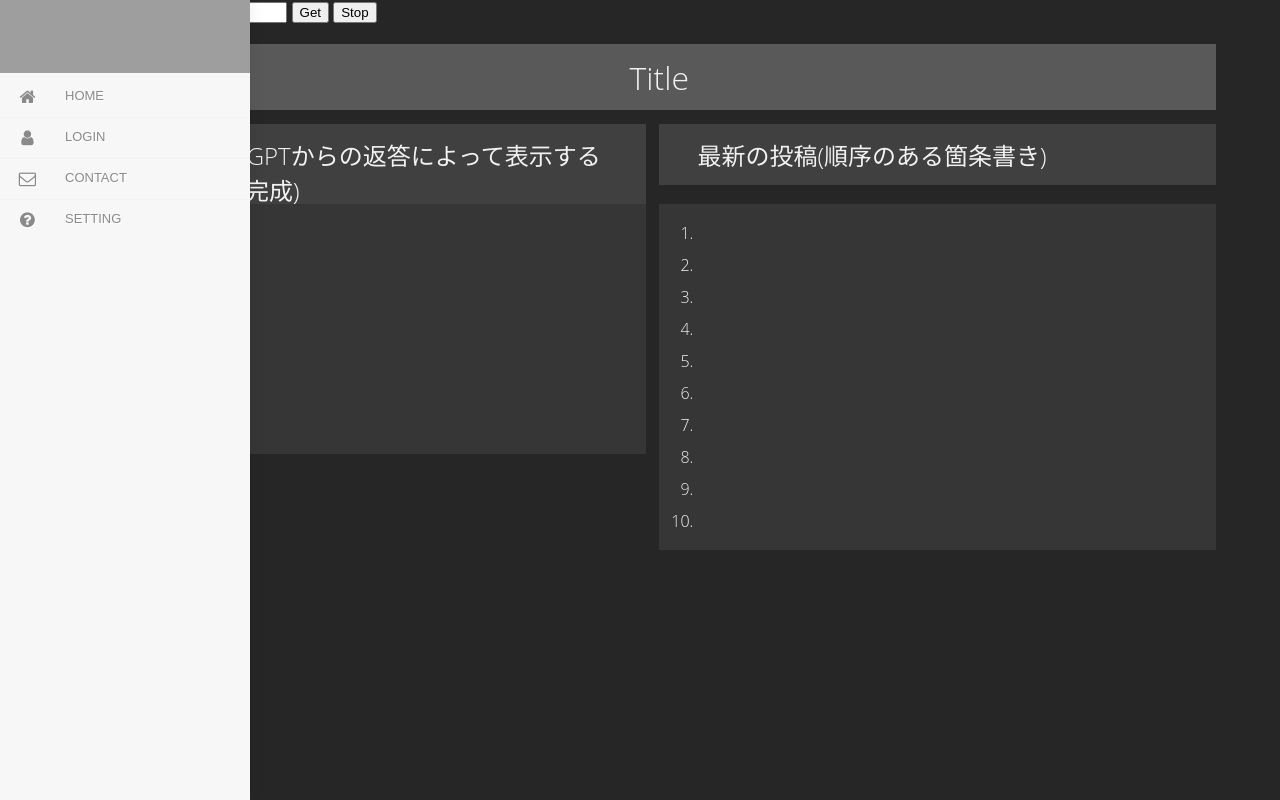
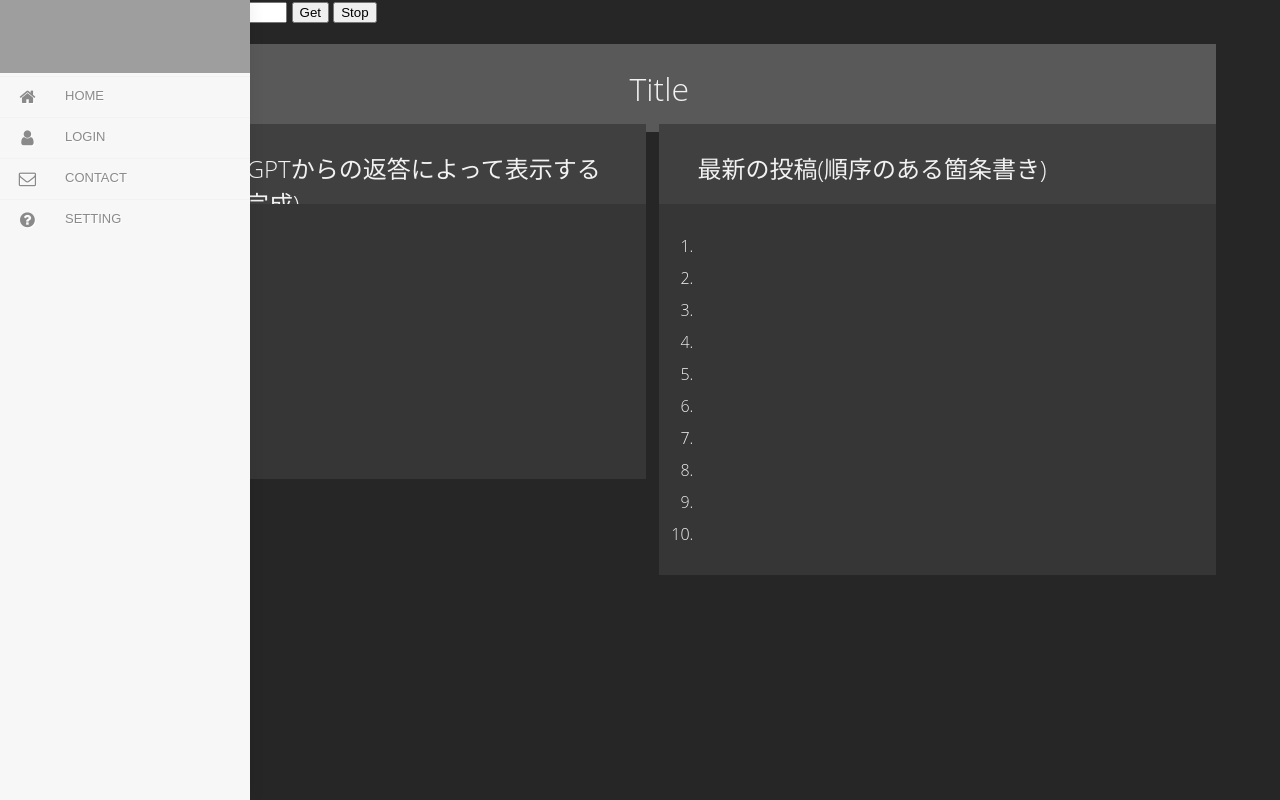
Before and after one commit to s1f102101165/INIADPractice, a Django app: page /chat in a window 1280 px wide. Run offline with Django 4.2, Linux system fonts and the light colour scheme; some libraries are stand-ins or nearby versions; grey boxes are pictures that could not be loaded.

Commit message:
Update chat.css

```diff
--- a/chatapp/static/chatapp/css/chat.css
+++ b/chatapp/static/chatapp/css/chat.css
@@ -13,7 +13,7 @@
 
 
 h1{
-    padding: 1% 8%;
+    padding: 2% 8%;
     font-weight:200;
     background-color : #595959 ;
     position: relative;
@@ -21,7 +21,7 @@
     }
 
 .black{
-    padding: 1% 3%;
+    padding: 2% 3%;
     font-weight:180;
     background-color : #404040 ;
     position: absolute;
@@ -31,7 +31,7 @@
     }
 
 .comments{
-    padding: 1% 3%;
+    padding: 2% 3%;
     font-weight:180;
     background-color : #404040 ;
     position: absolute;
@@ -41,7 +41,7 @@
     }
 
 .comment2{
-    padding: 1% 3%;
+    padding: 2% 3%;
     font-weight:200;
     background-color : #363636 ;
     position: absolute;
@@ -52,7 +52,7 @@
     }
 
 .black2{
-    padding: 1% 3%;
+    padding: 2% 3%;
     font-weight:400;
     background-color : #363636 ;
     position: absolute;
```
